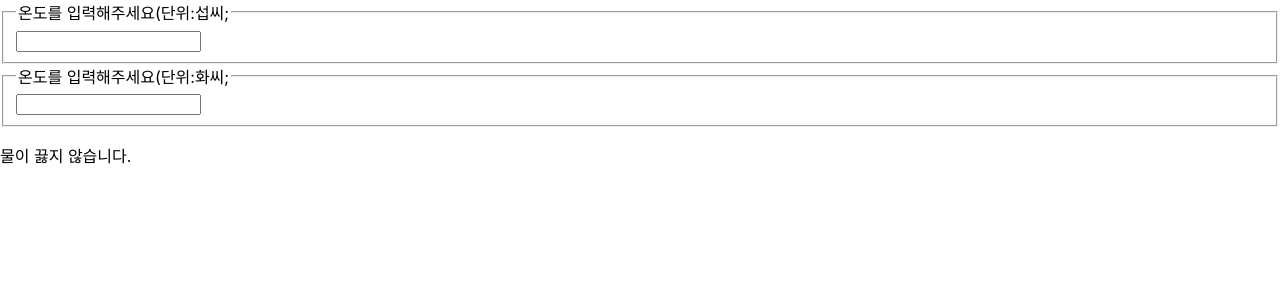
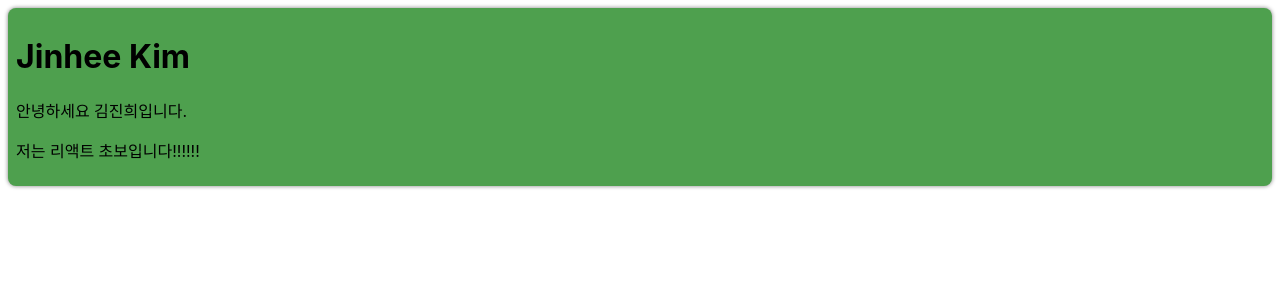
Before and after one commit to kimzini/React-Basics, a React (Create React App) app: page / in a window 1280 px wide. Shown: the top 300 px of the page. Built offline with nearby package versions, Linux system fonts and the light colour scheme.

Commit message:
chapter13

```diff
--- /dev/null
+++ b/src/chapter_13/Card.jsx
@@ -0,0 +1,20 @@
+function Card(props) {
+    const { title, backgroundColor, children } = props;
+
+    return (
+        <div
+            style={{
+                margin: 8,
+                padding: 8,
+                borderRadius: 8,
+                boxShadow: "0px 0px 4px grey",
+                backgroundColor: backgroundColor || "white",
+            }}
+        >
+            {title && <h1>{title}</h1>}
+            {children}
+        </div>
+    );
+}
+
+export default Card;
--- /dev/null
+++ b/src/chapter_13/ProfileCard.jsx
@@ -0,0 +1,12 @@
+import Card from "./Card";
+
+function ProfileCard(props) {
+    return (
+        <Card title="Jinhee Kim" backgroundColor = "#4ea04e">
+            <p>안녕하세요 김진희입니다.</p>
+            <p>저는 리액트 초보입니다!!!!!!</p>
+        </Card>
+    );
+}
+
+export default ProfileCard;
--- a/src/index.js
+++ b/src/index.js
@@ -14,11 +14,12 @@
 import AttendanceBook from './chapter_10/AttendanceBook';
 import SignUp from './chapter_11/SignUp';
 import Calculator from './chapter_12/Calculator';
+import ProfileCard from './chapter_13/ProfileCard';
 
 const root = ReactDOM.createRoot(document.getElementById('root'));
 root.render(
   <React.StrictMode>
-    <Calculator />
+    <ProfileCard />
   </React.StrictMode>,
 )
 // If you want to start measuring performance in your app, pass a function
```
